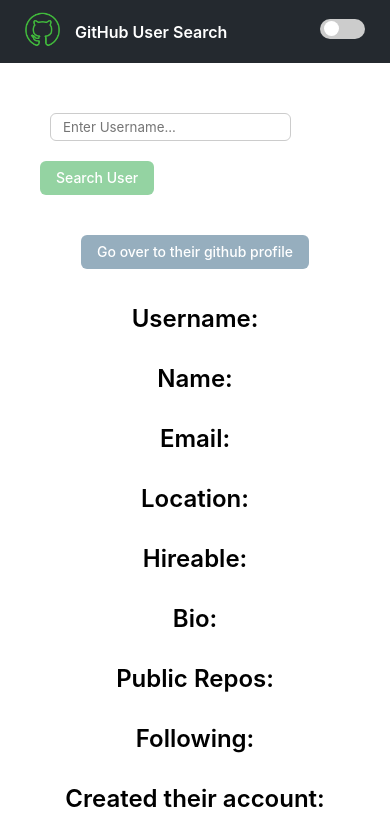
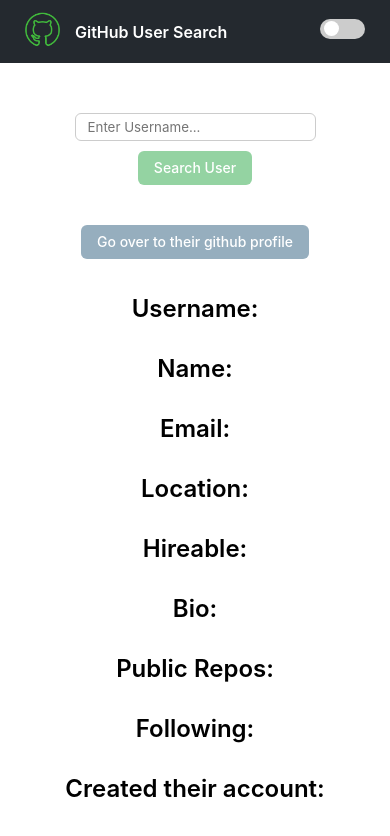
Before and after one commit to YoselineGuerrero/github-user-search, a React (Create React App) app in the folder api-practice/: page /#/ in a window 390 px wide. Shown: the top 836 px of the page. Built offline with nearby package versions, Linux system fonts and the light colour scheme; no server answers.

Commit message:
serach box mobile friendly

```diff
--- a/api-practice/src/mainPage.css
+++ b/api-practice/src/mainPage.css
@@ -174,7 +174,6 @@ input[type=submit] {
   background-color: #2da44e;
   color: white;
   padding: 7px 16px;
-  margin-top: 10px;
   border: none;
   border-radius: 6px;
   cursor: pointer;
@@ -350,4 +349,9 @@ button:disabled:hover {
     justify-content: center;
     margin-top: 10px;
   }
+
+  input[type=submit], select {
+    display: flex;
+    margin: auto;
+  }
 }
```
